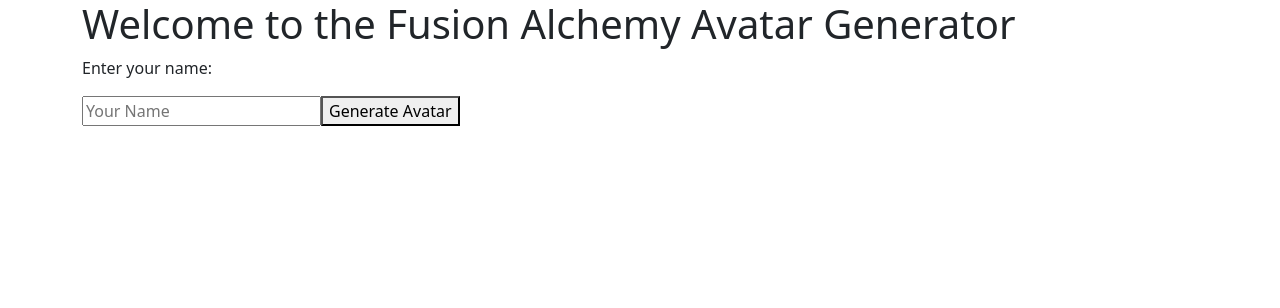
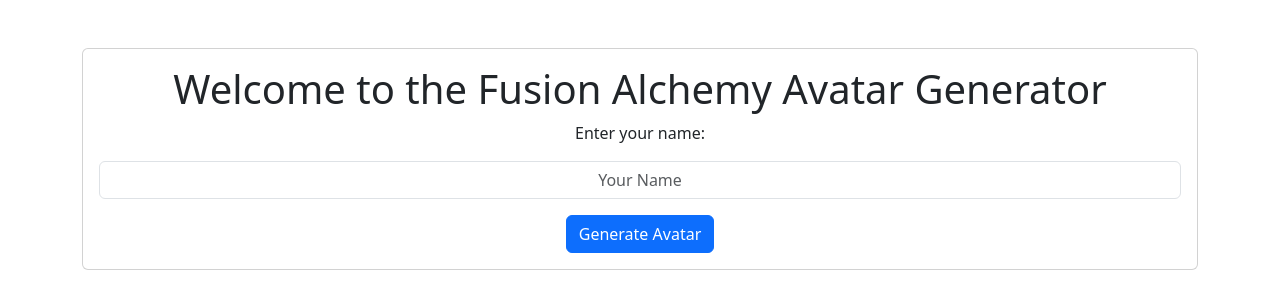
Before and after one commit to BozhidarMindov/Fusion_Alchemy, an Angular app in the folder angular-frontend/: page / in a window 1280 px wide. Shown: the top 308 px of the page. Built offline with nearby package versions, Linux system fonts and the light colour scheme.

Commit message:
Style the webpage

```diff
--- a/angular-frontend/src/app/components/homepage/homepage.component.html
+++ b/angular-frontend/src/app/components/homepage/homepage.component.html
@@ -1,10 +1,23 @@
-<div class="container">
-  <h1>Welcome to the Fusion Alchemy Avatar Generator</h1>
-  <p>Enter your name:</p>
-  <input type="text" [(ngModel)]="userName" placeholder="Your Name" />
-  <button (click)="generateAvatar()">Generate Avatar</button>
-  <div *ngIf="avatarImage">
-    <h2>Your Avatar</h2>
-    <img [src]="avatarImage" alt="Generated Avatar" />
+<div class="container mt-5">
+  <div class="card mt-4">
+    <div class="card-body">
+      <h1 class="card-title text-center">Welcome to the Fusion Alchemy Avatar Generator</h1>
+      <p class="card-text text-center">Enter your name:</p>
+
+      <div class="input-group mb-3">
+          <input type="text" [(ngModel)]="userName" class="form-control text-center" placeholder="Your Name" />
+        </div>
+        <div class="text-center">
+          <button class="btn btn-primary" (click)="generateAvatar()">Generate Avatar</button>
+        </div>
+      <div *ngIf="avatarImage" class="mt-4">
+        <h2 class="text-center">Your Avatar:</h2>
+        <img [src]="avatarImage" alt="Generated Avatar" class="img-fluid mx-auto d-block" />
+        <div class="d-flex justify-content-center mt-3">
+          <button class="btn btn-primary mx-2" (click)="regenerateAvatar()">Regenerate</button>
+          <button class="btn btn-success mx-2" (click)="downloadAvatar()">Download</button>
+        </div>
+      </div>
+    </div>
   </div>
 </div>
```
